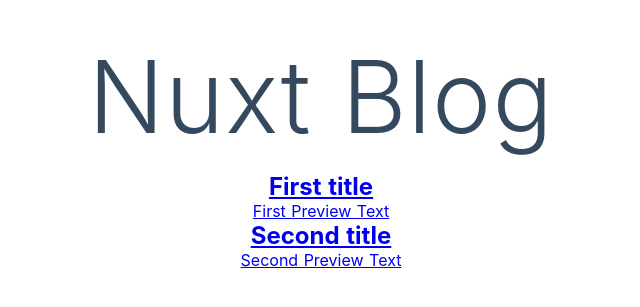
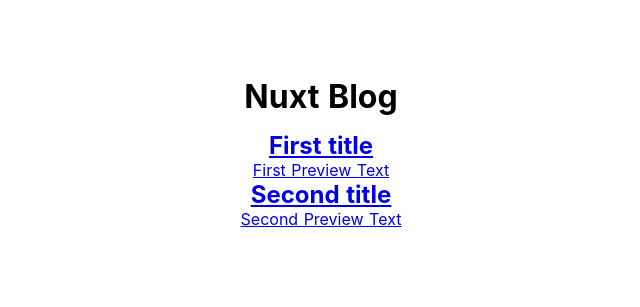
Before and after one commit to prateekvarma/Nuxt-Blog, a Nuxt app: page / in a window 1280 px wide. Shown: the part 247-554 px from the top of the page, without its empty margins (319-959 px from the left). Built offline with nearby package versions, Linux system fonts and the light colour scheme; grey boxes are pictures that could not be loaded.

Commit message:
created a separate post list component

```diff
--- /dev/null
+++ b/components/Posts/PostList.vue
@@ -0,0 +1,45 @@
+<template>
+    <div class="links">
+    <post-preview
+        id="1"
+        thumbnail="https://t3.ftcdn.net/jpg/03/46/83/96/360_F_346839683_6nAPzbhpSkIpb8pmAwufkC7c5eD7wYws.jpg"
+        title="First title"
+        previewText="First Preview Text"
+    />
+    <post-preview
+        id="2"
+        thumbnail="https://t3.ftcdn.net/jpg/03/46/83/96/360_F_346839683_6nAPzbhpSkIpb8pmAwufkC7c5eD7wYws.jpg"
+        title="Second title"
+        previewText="Second Preview Text"
+    />
+    </div>
+</template>
+
+<script>
+import PostPreview from '~/components/Posts/PostPreview.vue'
+export default {
+    components: {
+        PostPreview
+    }
+}
+</script>
+
+<style scoped>
+.title {
+  font-family:
+    'Quicksand',
+    'Source Sans Pro',
+    -apple-system,
+    BlinkMacSystemFont,
+    'Segoe UI',
+    Roboto,
+    'Helvetica Neue',
+    Arial,
+    sans-serif;
+  display: block;
+  font-weight: 300;
+  font-size: 100px;
+  color: #35495e;
+  letter-spacing: 1px;
+}
+</style>
--- a/pages/index.vue
+++ b/pages/index.vue
@@ -4,29 +4,16 @@
       <h1 class="title">
         Nuxt Blog
       </h1>
-      <div class="links">
-        <post-preview
-          id="1"
-          thumbnail="https://t3.ftcdn.net/jpg/03/46/83/96/360_F_346839683_6nAPzbhpSkIpb8pmAwufkC7c5eD7wYws.jpg"
-          title="First title"
-          previewText="First Preview Text"
-        />
-        <post-preview
-          id="2"
-          thumbnail="https://t3.ftcdn.net/jpg/03/46/83/96/360_F_346839683_6nAPzbhpSkIpb8pmAwufkC7c5eD7wYws.jpg"
-          title="Second title"
-          previewText="Second Preview Text"
-        />
-      </div>
+      <post-list />
     </div>
   </div>
 </template>
 
 <script>
-import PostPreview from '~/components/Posts/PostPreview.vue'
+import PostList from '~/components/Posts/PostList.vue'
 export default {
   components: {
-    PostPreview
+    PostList
   }
 }
 </script>
@@ -41,24 +28,6 @@
   text-align: center;
 }
 
-.title {
-  font-family:
-    'Quicksand',
-    'Source Sans Pro',
-    -apple-system,
-    BlinkMacSystemFont,
-    'Segoe UI',
-    Roboto,
-    'Helvetica Neue',
-    Arial,
-    sans-serif;
-  display: block;
-  font-weight: 300;
-  font-size: 100px;
-  color: #35495e;
-  letter-spacing: 1px;
-}
-
 .subtitle {
   font-weight: 300;
   font-size: 42px;
```
